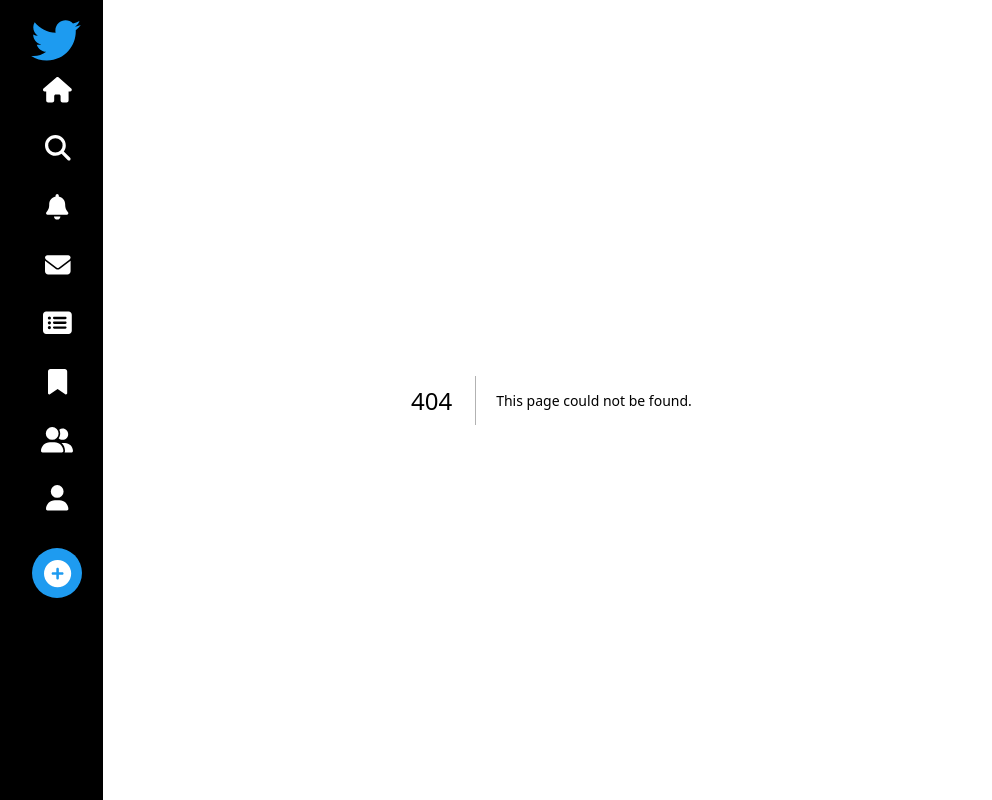
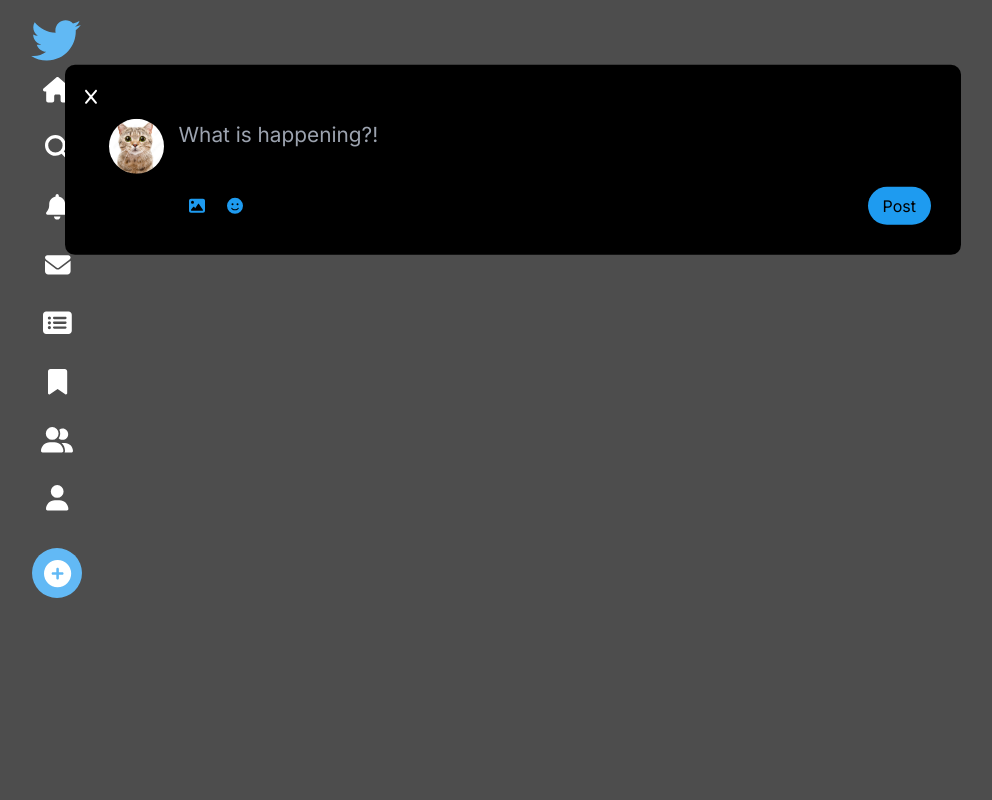
Before and after one commit to honeylemonicetea/TwitterCopycat, a Next.js app: page /testing in a window 1280 px wide. Before the commit this address had no page. Shown: the whole page, without its empty margins (127-1119 px from the left). Built offline with nearby package versions, Linux system fonts and the light colour scheme.

Commit message:
wip modal tweet input

```diff
--- /dev/null
+++ b/src/app/components/global/AddTweetPopUp.css
@@ -0,0 +1,22 @@
+.popup__container{
+    position: fixed;
+    width: 100%;
+    height: 100%;
+    background-color: var(--pop-bg);
+    top: 0;
+    left: 0;
+}
+.popup__wrapper{
+    position: absolute;
+    width: 70%;
+    background-color: var(--bg-color);
+    padding: 20px;
+    border-radius: 10px;
+    top: 20%;
+    left: 50%;
+    transform: translate(-50%, -50%);
+}
+
+.popup__wrapper .tweet-input__wrapper{
+    border: none;
+}
--- /dev/null
+++ b/src/app/components/global/AddTweetPopUp.tsx
@@ -0,0 +1,32 @@
+"use client"
+
+import React, {useRef} from "react";
+import TweetInput from "./TweetInput";
+import "./AddTweetPopUp.css";
+import { FontAwesomeIcon } from "@fortawesome/react-fontawesome";
+import { faX } from "@fortawesome/free-solid-svg-icons";
+
+type Props = {};
+
+const AddTweetPopUp = (props: Props) => {
+    let container = useRef(null)
+    let closePopUp = () =>{
+        // console.log(container.current)
+        if (container !== null){
+            container.current.style.display = "none"
+        }
+    }
+  return (
+    <div className="popup__container" ref={container}>
+      <div className="popup__wrapper">
+        <button onClick={closePopUp}>
+          <FontAwesomeIcon icon={faX} className="text-white"></FontAwesomeIcon>
+        </button>
+
+        <TweetInput />
+      </div>
+    </div>
+  );
+};
+
+export default AddTweetPopUp;
--- /dev/null
+++ b/src/app/components/global/Loading.css
@@ -0,0 +1,33 @@
+.loading-screen{
+    position: fixed;
+    width: 100%;
+    height: 100%;
+    top: 0;
+    left: 0;
+    background-color: var(--bg-color);
+    z-index: 1000;
+
+}
+.loading-circle{
+    width: 200px;
+    height: 200px;
+    border: solid 2px var(--text-color);
+    border-bottom: none;
+    border-left: none;
+    border-radius: 100%;
+    animation: circle-spin 3s linear infinite;
+    position: absolute;
+    top: 50%;
+    left: 50%;
+    transform: translate(-50%, -50%);
+    transform-origin: top left;
+}
+
+@keyframes circle-spin{
+    from {
+        transform: rotate(0) translate(-50%, -50%);
+    }
+    to{
+        transform: rotate(360deg) translate(-50%, -50%);
+    }
+}
--- /dev/null
+++ b/src/app/components/global/Loading.tsx
@@ -0,0 +1,10 @@
+import './Loading.css'
+
+export default function Loading() {
+    // Or a custom loading skeleton component
+    return <div className="loading-screen">
+      <div className="loading-circle">
+
+      </div>
+    </div>
+  }
--- a/src/app/components/global/Navbar.tsx
+++ b/src/app/components/global/Navbar.tsx
@@ -1,4 +1,5 @@
-import React from "react";
+"use client"
+import React, { useState } from "react";
 import Link from "next/link";
 import Image from "next/image";
 import { FontAwesomeIcon } from "@fortawesome/react-fontawesome";
@@ -15,12 +16,17 @@ import {
   faGear
 } from "@fortawesome/free-solid-svg-icons";
 import "./Navbar.css";
+import AddTweetPopUp from "./AddTweetPopUp";
 import kitty from "../../../../public/placeholders/kitty.jpg";
 import logo from "../../../../public/icons/Logo_of_Twitter.svg";
 
 type Props = {};
 
 const Header = (props: Props) => {
+  let [popupState, setPopupState] = useState(false)
+  let togglePopUp = () =>{
+    setPopupState(true)
+  }
   return (
     <>
       <nav className="nav-sidebar">
@@ -96,7 +102,7 @@ const Header = (props: Props) => {
               </Link>
             </div>
           </div>
-          <button className="post" title="Post">
+          <button className="post" title="Post" onClick={togglePopUp}>
             <FontAwesomeIcon
               title="Post"
               className="post__icon"
@@ -125,6 +131,7 @@ const Header = (props: Props) => {
           <FontAwesomeIcon className="text-white" icon={faEnvelope} />
         </Link>
       </div>
+      {popupState?<AddTweetPopUp/>:""}
     </>
   );
 };
--- a/src/app/globals.css
+++ b/src/app/globals.css
@@ -11,6 +11,7 @@
   --text-color: white;
   --bg-color: #000000;
   --bg-translucent: rgba(0, 0,0, 0.5);
+  --pop-bg: rgba(255, 255, 255, 0.3);
   --icon-hover:#242424;
   --accent-color: #16181c;
 }
--- a/src/app/layout.tsx
+++ b/src/app/layout.tsx
@@ -8,6 +8,7 @@ const inter = Inter({ subsets: ['latin'] })
 import { config } from '@fortawesome/fontawesome-svg-core'
 import '@fortawesome/fontawesome-svg-core/styles.css'
 import RightSideBar from './components/global/RightSideBar'
+import AddTweetPopUp from './components/global/AddTweetPopUp'
 config.autoAddCss = false
 
 
@@ -21,17 +22,18 @@ export default function RootLayout({
 }: {
   children: React.ReactNode
 }) {
+  let moreNodes: React.ReactNode[] = []
   return (
     <html lang="en">
       <body className={inter.className}>
         <div className="body-wrapper">
-
         <Navbar/>
         <div className="children-wrapper">
         {children}
         </div>
         <RightSideBar/>
         </div>
+
         </body>
     </html>
   )
--- a/src/app/page.tsx
+++ b/src/app/page.tsx
@@ -1,7 +1,11 @@
 import Image from 'next/image'
 import Feed from './components/global/Feed'
+import { Suspense } from 'react'
+import Loading from './components/global/Loading'
 export default function Home() {
   return (
-     <Feed/>
+    <Suspense fallback={<Loading/>}>
+      <Feed/>
+    </Suspense>
   )
 }
--- /dev/null
+++ b/src/app/testing/page.tsx
@@ -0,0 +1,11 @@
+import AddTweetPopUp from '../components/global/AddTweetPopUp'
+
+import React from 'react'
+
+function page() {
+  return (
+    <AddTweetPopUp/>
+  )
+}
+
+export default page
```
Also changed, not shown: src/app/profile/page.tsx (+31 -15 lines), src/app/TODO.TXT.
